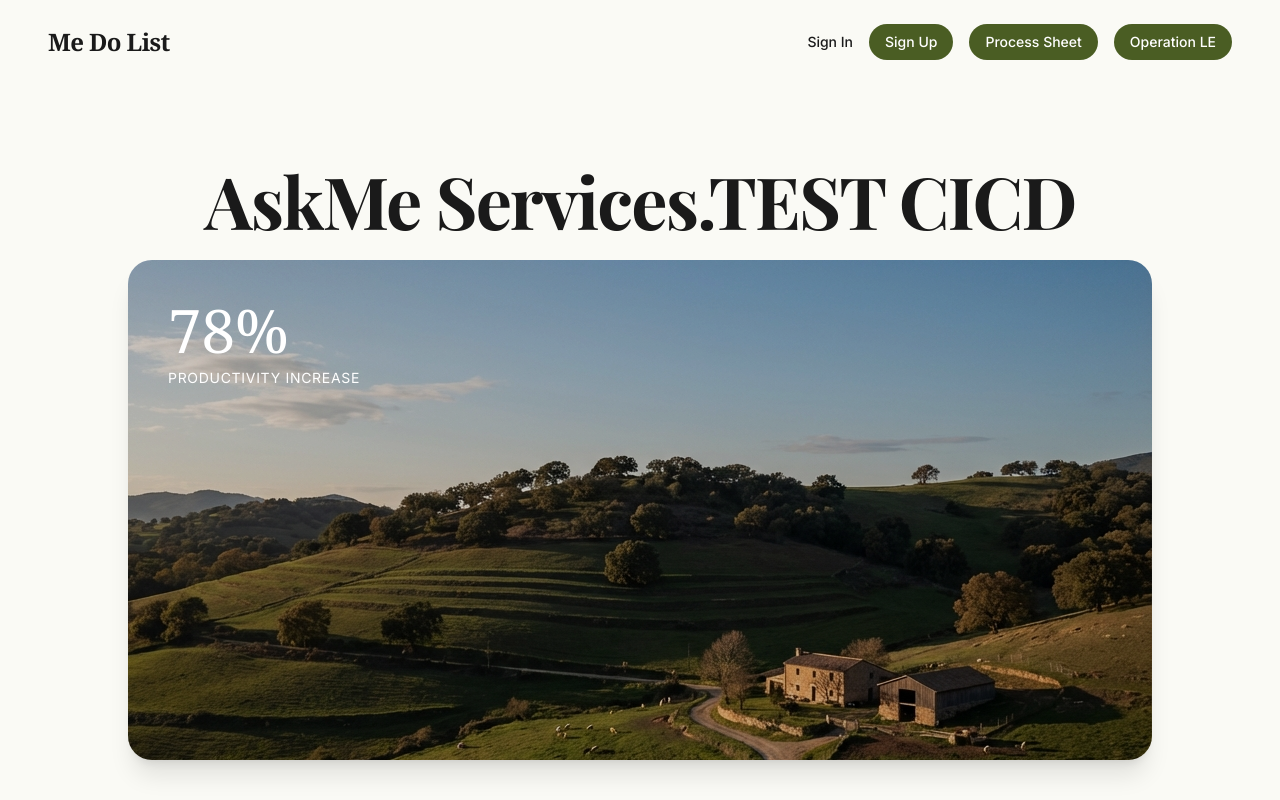
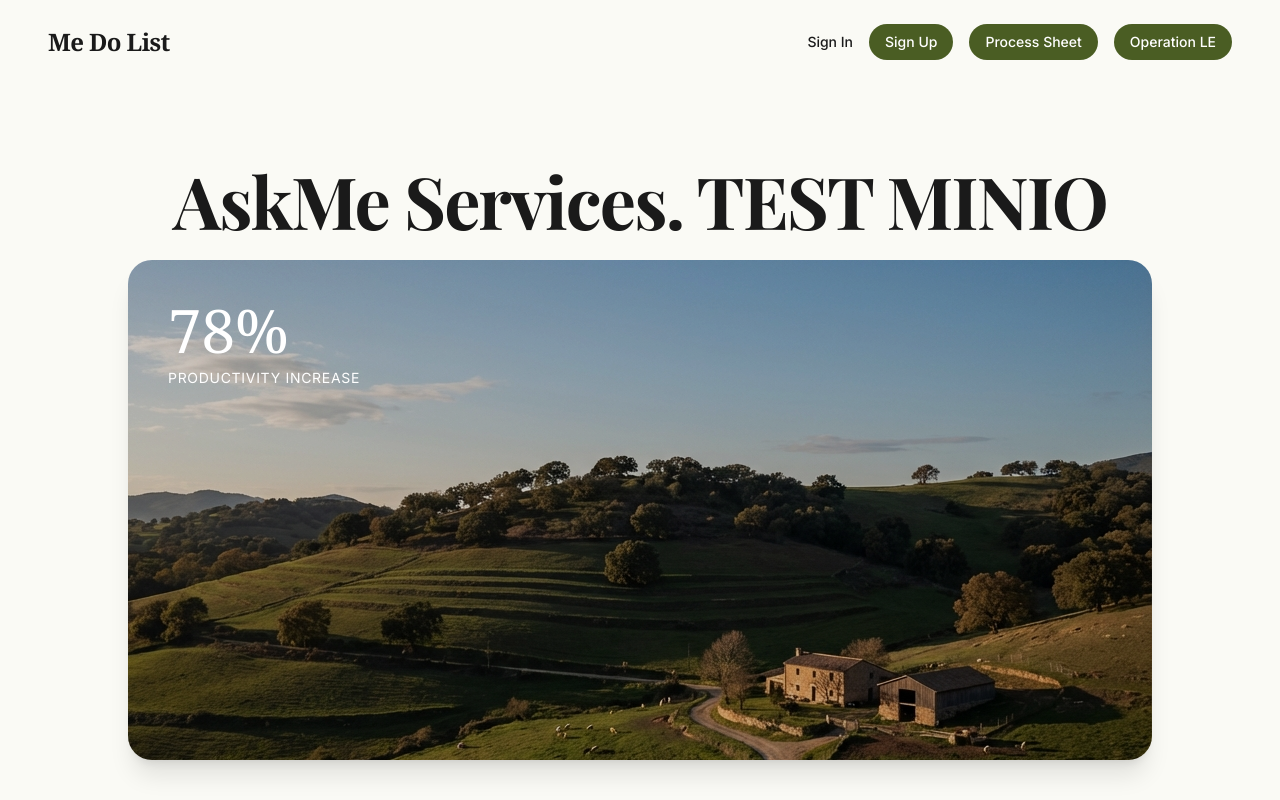
Before and after one commit to AskMe-CMI/nextjs-antigravity, a Next.js app: page / in a window 1280 px wide. Shown: the top 800 px of the page. Built offline with nearby package versions, Linux system fonts and the light colour scheme.

Commit message:
change header

```diff
--- a/app/page.tsx
+++ b/app/page.tsx
@@ -13,7 +13,7 @@ export default function Home() {
         {/* Hero Section */}
         <section className="relative py-20 px-6 md:px-12 flex flex-col items-center text-center">
           <h1 className="text-5xl md:text-7xl font-bold mb-6 tracking-tight text-[var(--foreground)]">
-            AskMe Services.TEST CICD
+            AskMe Services. TEST MINIO
           </h1>
 
           <div className="w-full max-w-5xl h-[400px] md:h-[500px] rounded-3xl overflow-hidden relative mb-12 shadow-xl">
```
